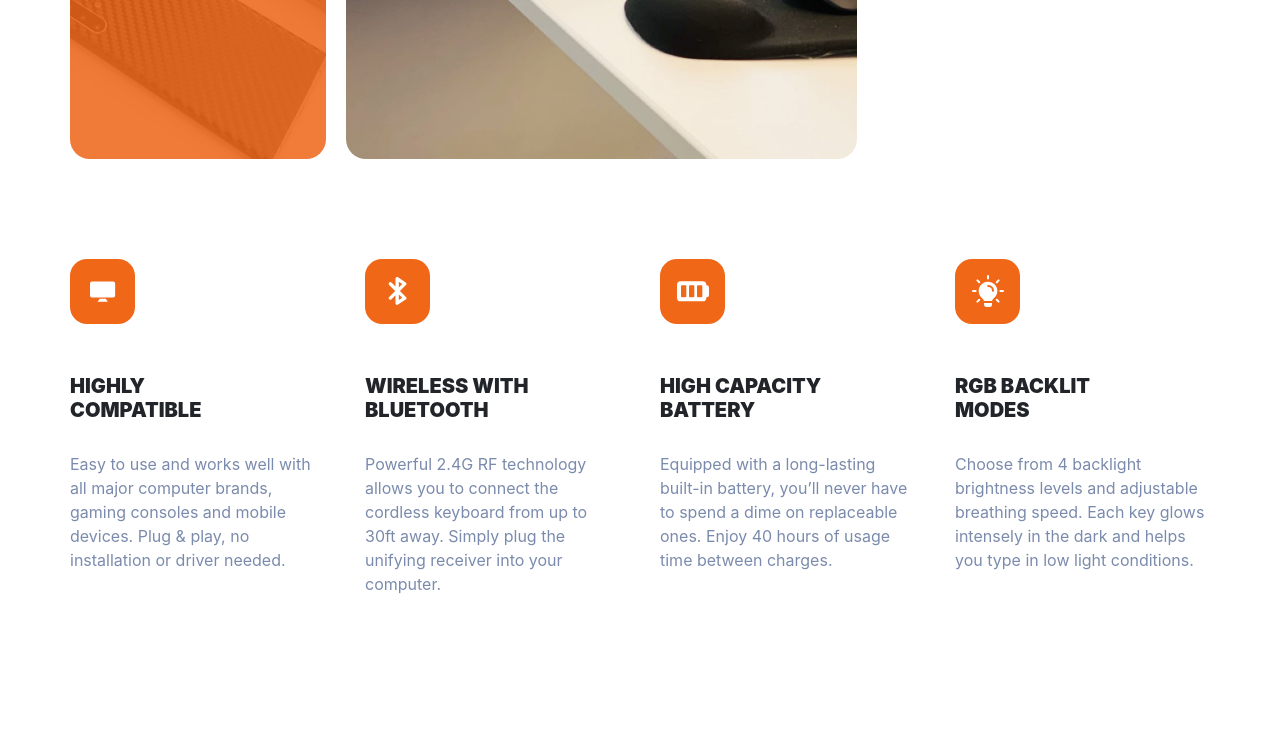
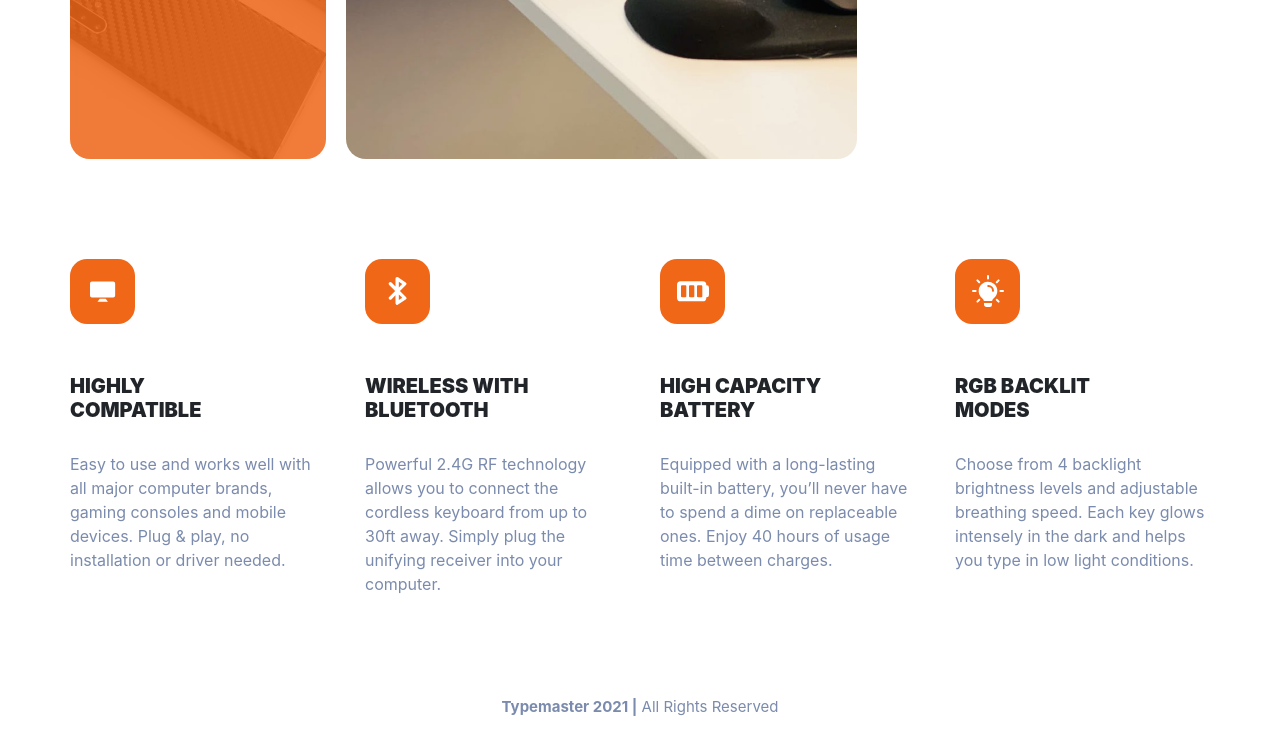
Before and after one commit to StefanKubala/Typemaster-pre-launch-landing-page, a website: page index.html in a window 1280 px wide. Shown: the part 1042-1790 px from the top of the page. Before the commit the page ends 1738 px from the top, so only its background shows below. Drawn offline with nearby package versions, Linux system fonts and the light colour scheme.

Commit message:
add footer

```diff
--- a/index.html
+++ b/index.html
@@ -117,6 +117,11 @@
 
         </div>
     </main>
+    <footer class="container">
+        <div class="footer">
+            <p> <span class="footer-span">Typemaster 2021 |</span> All Rights Reserved</p>
+        </div>
+    </footer>
 </body>
 
 </html>
--- /dev/null
+++ b/sass/footer.scss
@@ -0,0 +1,11 @@
+.footer {
+  display: flex;
+  justify-content: center;
+  font-size: 1.5rem;
+  padding-bottom: 3rem;
+  color: $color-secondary;
+
+  &-span {
+    font-weight: 700;
+  }
+}
--- a/sass/main.scss
+++ b/sass/main.scss
@@ -3,3 +3,4 @@
 @import "hero";
 @import "primary";
 @import "features";
+@import "footer";
```
Also changed, not shown: css/style.css.
